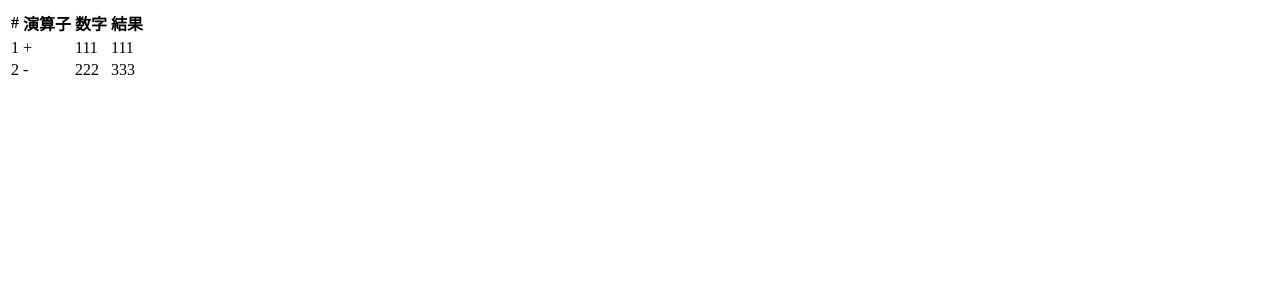
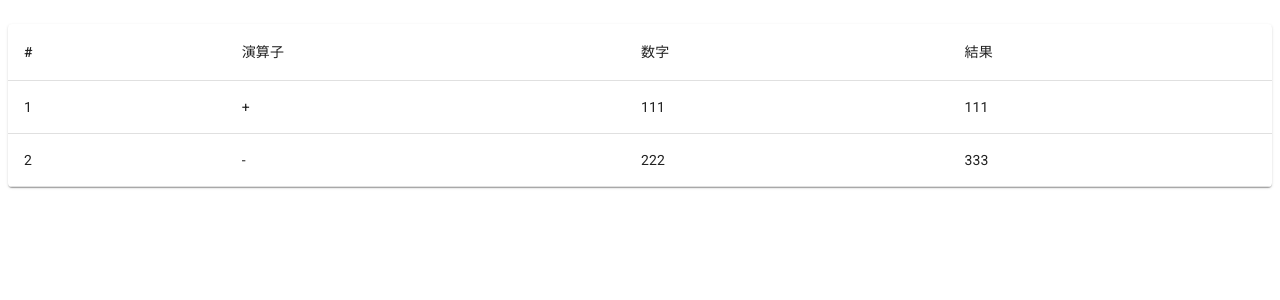
Before and after one commit to naoki85/my-blog-react, a React (Create React App) app: page / in a window 1280 px wide. Shown: the top 300 px of the page. Built offline with nearby package versions, Linux system fonts and the light colour scheme.

Commit message:
Add CalcRow

```diff
--- a/src/components/App.tsx
+++ b/src/components/App.tsx
@@ -1,60 +1,53 @@
 import React, { FC } from 'react';
+import CalcRow, { Formula } from './CalcRow'
 // import { tsPropertySignature } from '@babel/types';
 // import { makeStyles, createStyles } from '@material-ui/core/styles';
-// import Button from '@material-ui/core/Button';
-// import Card from '@material-ui/core/Card';
-// import CardActions from '@material-ui/core/CardActions';
-// import CardContent from '@material-ui/core/CardContent';
-// import Icon from '@material-ui/core/Icon';
-// import Typography from '@material-ui/core/Typography';
-
-export interface Formula {
-  id: number;
-  operator: "+" | "-";
-  num: number;
-  result: number;
-}
+import { makeStyles } from '@material-ui/core/styles';
+import Table from '@material-ui/core/Table';
+import TableBody from '@material-ui/core/TableBody';
+import TableCell from '@material-ui/core/TableCell';
+import TableHead from '@material-ui/core/TableHead';
+import TableRow from '@material-ui/core/TableRow';
+import Paper from '@material-ui/core/Paper';
 
 interface AppProps {
   formulas: Formula[];
 }
 
+const useStyles = makeStyles(theme => ({
+  root: {
+    width: '100%',
+    marginTop: theme.spacing(3),
+    overflowX: 'auto',
+  },
+  table: {
+    minWidth: 650,
+  },
+}));
+
 const AppComponent: FC<AppProps> = (props: AppProps) => {
+  const classes = useStyles();
+
   return (
-    <table>
-      <thead>
-        <tr>
-          <th>#</th>
-          <th>演算子</th>
-          <th>数字</th>
-          <th>結果</th>
-        </tr>
-      </thead>
-      <tbody>
-        {props.formulas.map(formula => {
-          return (
-            <tr>
-              <td>{formula.id}</td>
-              <td>
-                <form>
-                  <label htmlFor={"plus"}>
-                    {formula.operator}
-                  </label>
-                </form>
-              </td>
-              <td>
-                <form>
-                  <label htmlFor={"plus"}>
-                    {formula.num}
-                  </label>
-                </form>
-              </td>
-              <td>{formula.result}</td>
-            </tr>
-          )
-        })}
-      </tbody>
-    </table>
+    <Paper className={classes.root}>
+      <Table className={classes.table}>
+        <TableHead>
+          <TableRow>
+            <TableCell>#</TableCell>
+            <TableCell>演算子</TableCell>
+            <TableCell>数字</TableCell>
+            <TableCell>結果</TableCell>
+          </TableRow>
+        </TableHead>
+        <TableBody>
+          {props.formulas.map(formula => {
+            return (
+              <CalcRow formula={formula} />
+            )
+          })}
+        </TableBody>
+      </Table>
+    </Paper>
   );
 };
 
--- /dev/null
+++ b/src/components/CalcRow.tsx
@@ -0,0 +1,39 @@
+import React, { FC } from 'react';
+import TableRow from '@material-ui/core/TableRow';
+import TableCell from '@material-ui/core/TableCell';
+
+export interface Formula {
+  id: number;
+  operator: "+" | "-";
+  num: number;
+  result: number;
+}
+
+interface CalcRowProps {
+  formula: Formula;
+}
+
+const CalcRow: FC<CalcRowProps> = (props: CalcRowProps) => {
+  return (
+    <TableRow>
+      <TableCell>{props.formula.id}</TableCell>
+      <TableCell>
+        <form>
+          <label htmlFor={"plus"}>
+            {props.formula.operator}
+          </label>
+        </form>
+      </TableCell>
+      <TableCell>
+        <form>
+          <label htmlFor={"plus"}>
+            {props.formula.num}
+          </label>
+        </form>
+      </TableCell>
+      <TableCell>{props.formula.result}</TableCell>
+    </TableRow>
+  );
+};
+
+export default CalcRow;
--- a/src/containers/App.tsx
+++ b/src/containers/App.tsx
@@ -1,5 +1,6 @@
 import React, { FC } from 'react';
-import AppComponent, { Formula } from '../components/App';
+import AppComponent from '../components/App';
+import { Formula } from '../components/CalcRow';
 
 const formulas: Formula[] = [
   {
```
